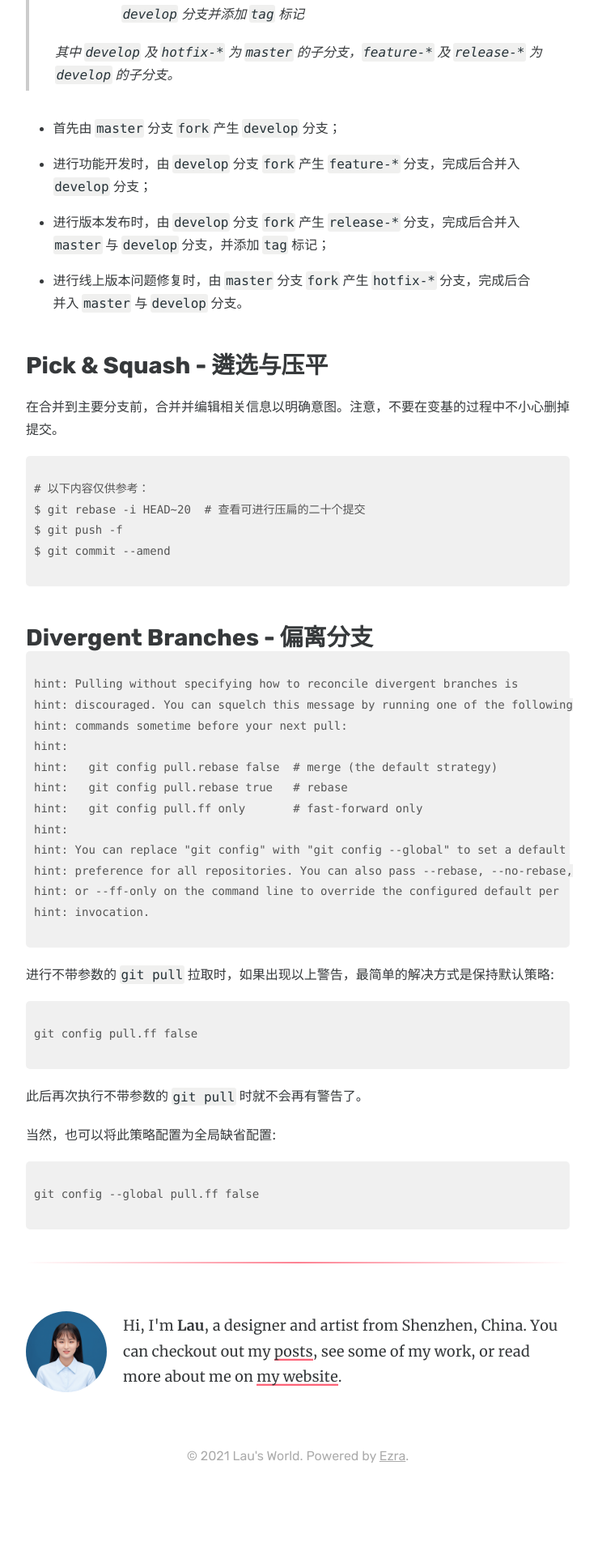
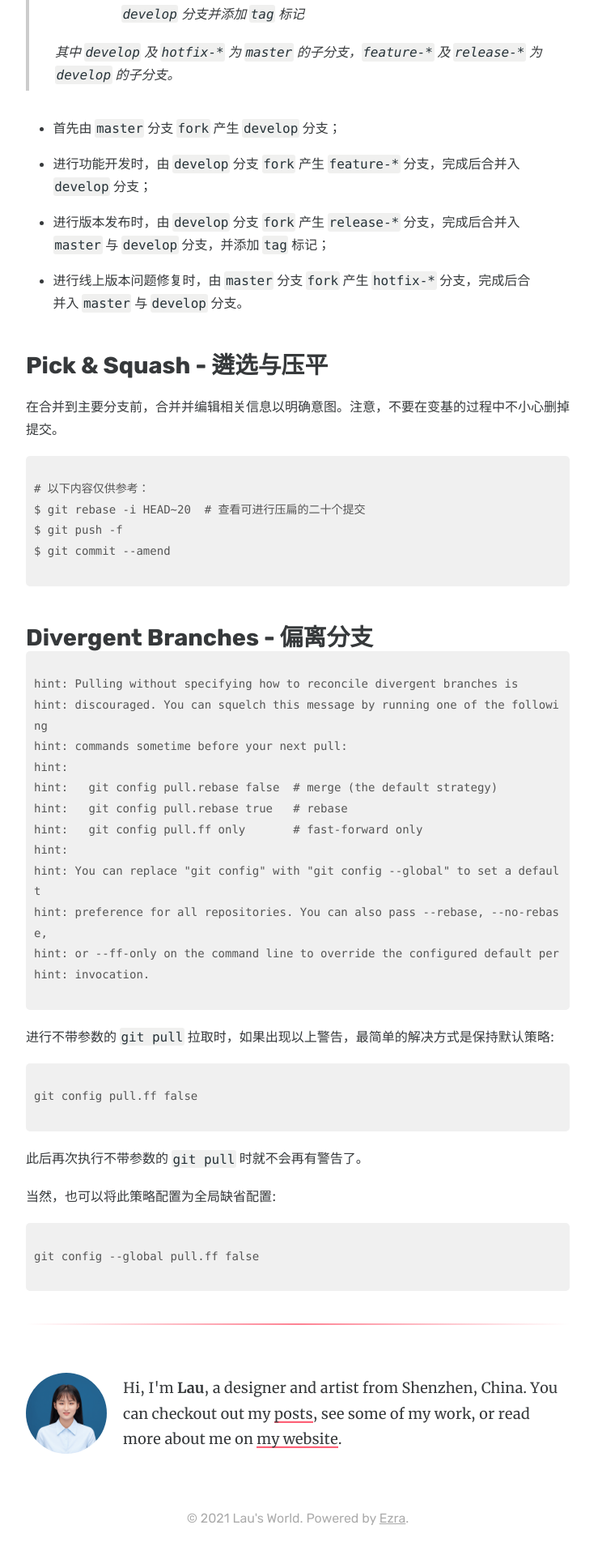
Before and after one commit to LettieLau/ljt, a Jekyll site: the page built from _posts/2021-06-08-GitStuffs.md, in a window 1280 px wide. Shown: the part 1074-2994 px from the top of the page at 81% size, without its empty margins (272-1011 px from the left). Built offline with Jekyll 4.4.1, drawn with Linux system fonts in a browser that asks for light colours; before the commit the page ends 2917 px from its top, so only the background shows below that.

Commit message:
code highlighting style

```diff
--- a/assets/css/global.css
+++ b/assets/css/global.css
@@ -111,6 +111,8 @@ code {
 pre {
   border-radius: 8px!important;
   margin: 1.2em 0!important;
+  word-break: break-all;
+  white-space: pre-wrap;
 }
 
 pre code {
```
